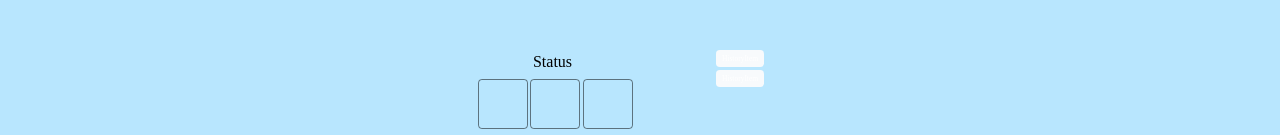
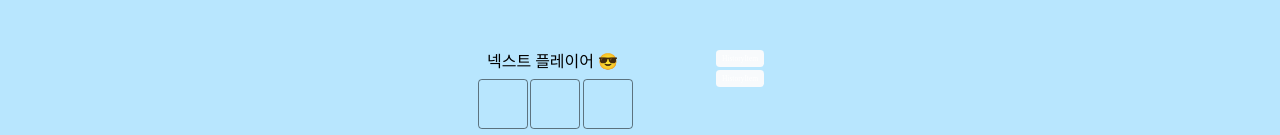
Before and after one commit to wnsrl7250/react-homework, a React (Vite) app: page / in a window 1280 px wide. Shown: the top 135 px of the page. Built offline with nearby package versions, Linux system fonts and the light colour scheme.

Commit message:
틱택토 게임 구현
- 상태 끌어올리기
- 상태 메시지 기능 추가

```diff
--- a/src/pages/tic-tac-toe/components/board.tsx
+++ b/src/pages/tic-tac-toe/components/board.tsx
@@ -1,12 +1,43 @@
+import { useState } from 'react';
 import Grid from './grid';
 import Status from './status';
+import {
+  type Cells,
+  getNextPlayer,
+  getStatusMessage,
+  getWinner,
+  INITIAL_CELLS,
+} from '../constants';
 
 function Board() {
+  const [cells, setCells] = useState<Cells>(INITIAL_CELLS);
+
+  const [order, setOrder] = useState<number>(0);
+
+  const nextPlayer = getNextPlayer(order);
+
+  const winner = getWinner(cells);
+
+  const statusMessage = getStatusMessage(nextPlayer, winner, cells);
+
+  const handlePlay = (index: number) => {
+    if (winner) {
+      alert(`게임오버 WINNER! ${winner.player}`);
+      return;
+    }
+
+    const nextOrder = order + 1;
+    setOrder(nextOrder);
+
+    const nextCells = cells.map((cell, i) => (index !== i ? cell : nextPlayer));
+    setCells(nextCells);
+  };
+
   return (
     <section className="flex flex-col space-y-2 items-center w-60">
       <h3 className="sr-only">게임 보드</h3>
-      <Status />
-      <Grid />
+      <Status message={statusMessage} />
+      <Grid cells={cells} winner={winner} onPlay={handlePlay} />
     </section>
   );
 }
--- a/src/pages/tic-tac-toe/components/grid.tsx
+++ b/src/pages/tic-tac-toe/components/grid.tsx
@@ -1,29 +1,13 @@
-import { useState } from 'react';
 import Cell from './cell';
-import { type Cells, getWinner, INITIAL_CELLS, PLAYER } from '../constants';
+import { Cells, Winner } from '../constants';
 
-function Grid() {
-  const [cells, setCells] = useState<Cells>(INITIAL_CELLS);
+interface GridProps {
+  cells: Cells;
+  winner: Winner;
+  onPlay: (cellIndex: number) => void;
+}
 
-  const [order, setOrder] = useState<number>(0);
-
-  const nextPlayer = order % 2 === 0 ? PLAYER.ONE : PLAYER.TWO;
-
-  const winner = getWinner(cells);
-
-  const handlePlay = (index: number) => {
-    if (winner) {
-      console.log(`게임오버 ${winner.player}`);
-      return;
-    }
-
-    const nextOrder = order + 1;
-    setOrder(nextOrder);
-
-    const nextCells = cells.map((cell, i) => (index !== i ? cell : nextPlayer));
-    setCells(nextCells);
-  };
-
+function Grid({ cells, winner, onPlay }: GridProps) {
   return (
     <div className="grid grid-rows-3 grid-cols-3 gap-3">
       {cells.map((cell, index) => {
@@ -32,7 +16,7 @@ function Grid() {
         if (winner) {
           const [x, y, z] = winner.condition;
           if (index === x || index === y || index === z) {
-            winnerClasses = 'outline2 outline-amber-500 bg-amber-500/30';
+            winnerClasses = 'outline2 outline-sky-5s00 bg-sky-500/30';
           }
         }
 
@@ -40,7 +24,7 @@ function Grid() {
           <Cell
             key={index}
             className={winnerClasses}
-            onPlay={() => handlePlay(index)}
+            onPlay={() => onPlay(index)}
           >
             {cell}
           </Cell>
--- a/src/pages/tic-tac-toe/components/status.tsx
+++ b/src/pages/tic-tac-toe/components/status.tsx
@@ -1,9 +1,9 @@
-function Status() {
-  return (
-    <button type="button">
-      <h3>Status</h3>
-    </button>
-  );
+interface StatusProps {
+  message: string;
+}
+
+function Status({ message }: StatusProps) {
+  return <div>{message}</div>;
 }
 
 export default Status;
--- a/src/pages/tic-tac-toe/constants.ts
+++ b/src/pages/tic-tac-toe/constants.ts
@@ -6,6 +6,10 @@ export const enum PLAYER {
 }
 
 export type Cells = (PLAYER | null)[];
+
+export const getNextPlayer = (order: number) => {
+  return order % 2 === 0 ? PLAYER.ONE : PLAYER.TWO;
+};
 
 const WINNER_CONDITIONS = [
   [0, 1, 2],
@@ -18,7 +22,7 @@ const WINNER_CONDITIONS = [
   [2, 4, 6],
 ];
 
-type Winner = {
+export type Winner = {
   player: PLAYER;
   condition: [number, number, number];
 } | null;
@@ -40,3 +44,23 @@ export const getWinner = (cells: Cells) => {
 
   return winner as Winner;
 };
+
+export const getStatusMessage = (
+  nextPlayer: PLAYER,
+  winner: Winner,
+  cells: Cells
+) => {
+  let statusMessage = `넥스트 플레이어 ${nextPlayer}`;
+
+  if (winner) {
+    statusMessage = `WINNER! ${winner.player}`;
+  }
+
+  const isDraw = !winner && cells.every(Boolean);
+
+  if (isDraw) {
+    statusMessage = 'DRAW!';
+  }
+
+  return statusMessage;
+};
```
